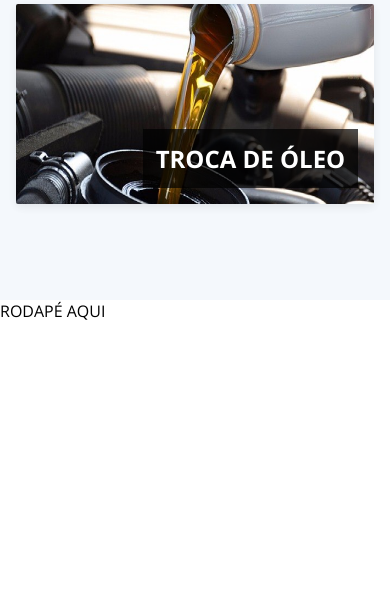
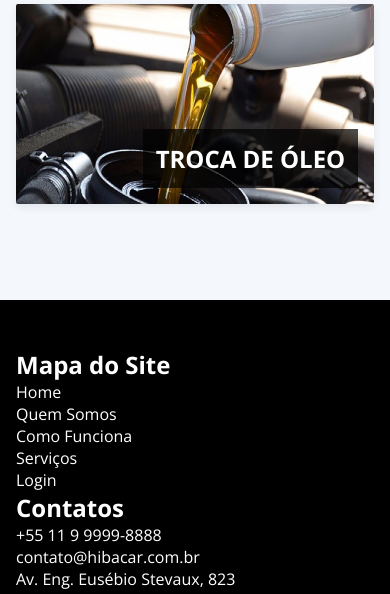
Before and after one commit to fellipedepalma/hibacar, a PHP site: page / in a window 390 px wide; the page is wider, and only the part inside the window is pictured. Shown: the part 5906-6500 px from the top of that part. Before the commit the page ends 6226 px from the top of that part, so only its background shows below. Run offline with PHP 8.4, Linux system fonts and the light colour scheme; data comes from the database, SQL or seed files in the repository; some libraries are stand-ins or nearby versions.

Commit message:
Inclusão Rodapé

```diff
--- a/view/buscaroficina.tpl
+++ b/view/buscaroficina.tpl
@@ -5,8 +5,8 @@
     </div>
 </section>
 
-<section>
+<section class="retorno-oficinas">
     <div class="container">
-        <h2>OFICINAS</h2>
+        <h2 class="titulos">OFICINAS</h2>
     </div>
 </section>
--- a/view/index.tpl
+++ b/view/index.tpl
@@ -44,7 +44,40 @@
     {/php}
 
     <footer class="rodape">
-        RODAPÉ AQUI
+        <div class="container">
+            <div class="conteudo-rodape">
+                <section class="mapadosite">
+                    <h2>Mapa do Site</h2>
+                    <nav>
+                        <ul>
+                            <li>Home</li>
+                            <li>Quem Somos</li>
+                            <li>Como Funciona</li>
+                            <li>Serviços</li>
+                            <li>Login</li>
+                        </ul>
+                    </nav>
+                </section>
+                <section class="contatos">
+                    <h2>Contatos</h2>
+                    <p>+55 11 9 9999-8888</p>
+                    <p>contato@hibacar.com.br</p>
+                    <p>Av. Eng. Eusébio Stevaux, 823<br>
+                       Santo Amaro, São Paulo - SP, 04696-000</p>
+                </section>
+                <section class="faleconosco">
+                    <h2>Fale Conosco</h2>
+                    <form action="" method="post" class="form-faleconosco">
+                        <label for="nome">Nome</label>
+                        <input type="text" name="nome" id="nome">
+                        <label for="email">E-mail</label>
+                        <input type="email" name="email" id="email">
+                        <label for="mensagem">Mensagem</label>
+                        <textarea name="mensagem" id="mensagem"></textarea>
+                    </form>
+                </section>
+            </div>
+        </div>
     </footer>
     <script src="{$GET_TEMA}/tema/js/scroll.js"></script>
 </body>
--- a/view/tema/css/home.css
+++ b/view/tema/css/home.css
@@ -36,7 +36,7 @@
     margin: 3rem auto;
 }
 
-.servicos{
+.servicos, .retorno-oficinas{
     width: 100%;
     background-color: #f4f8fc;
     padding: 5rem 0;
--- a/view/tema/css/site.css
+++ b/view/tema/css/site.css
@@ -60,6 +60,27 @@
     opacity: 0;
 }
 
+.rodape{
+    background: black;
+    color: white;
+    padding: 3rem 0;
+}
+.conteudo-rodape{
+    display: flex;
+    justify-content: space-between;
+}
+.mapadosite{
+
+}
+.faleconosco{
+    display: flex;
+    flex-direction: column;
+}
+.form-faleconosco{
+    display: flex;
+    flex-flow: column wrap;
+}
+
 @media(max-width: 768px){
     .cabecalho{
         width: 100%;
@@ -83,6 +104,11 @@
     .logo-absolute{
         position: static;
     }
-
+    .conteudo-rodape{
+        display: flex;
+        width: 100%;
+        justify-content: space-between;
+        flex-direction: column;
+    }
 
 }
```
Also changed, not shown: view/compile/75ac3c20ff621e001f85624c87bfec0c6a152a07_0.file.buscaroficina.tpl.php (+6 -6 lines), view/compile/d6b658c441c0da1ecda52696933f38525b61d6cf_0.file.index.tpl.php (+38 -5 lines).
